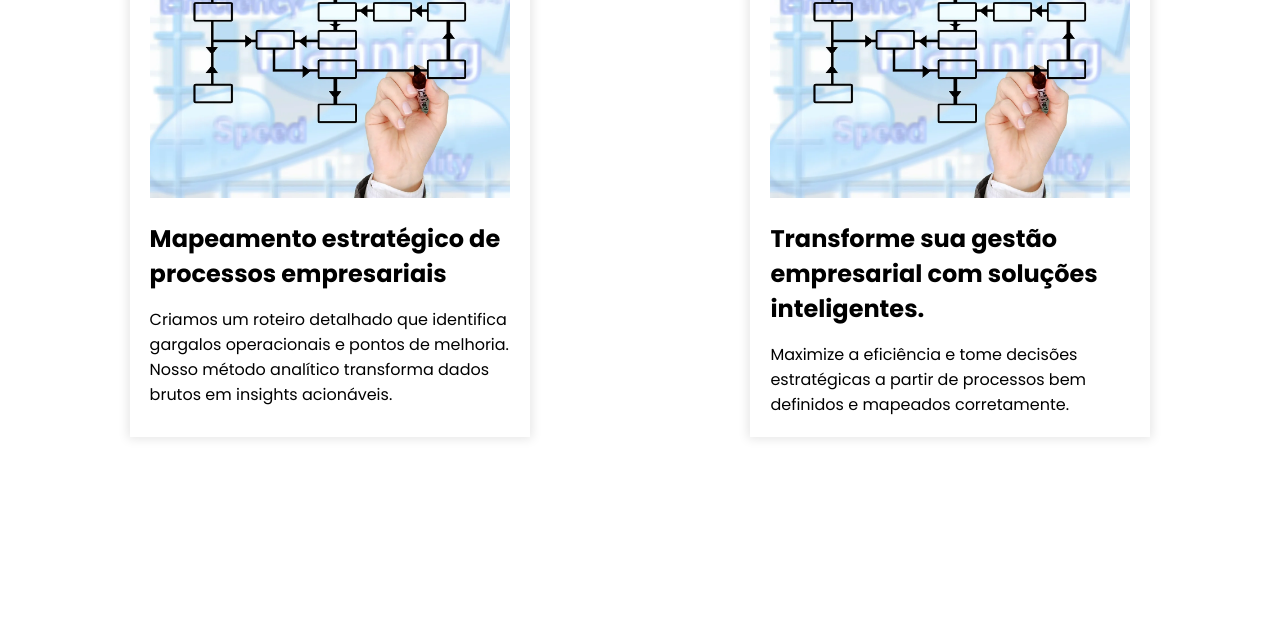
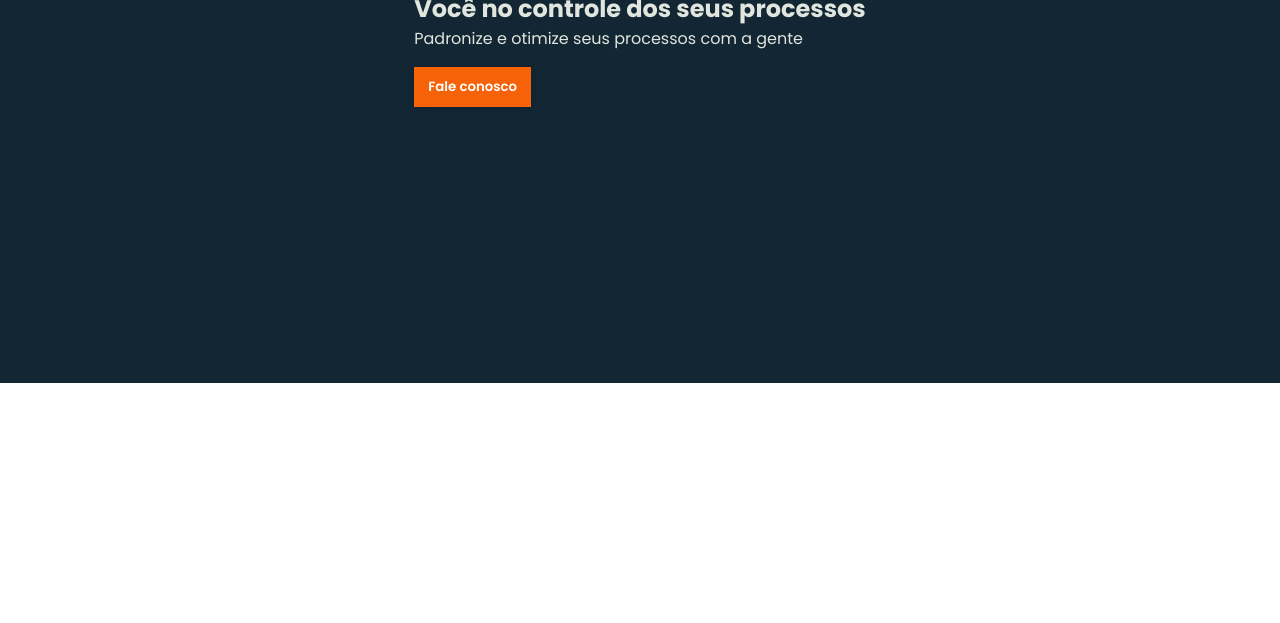
Before and after one commit to Weemap/Weemap, a plain HTML site: page index.html in a window 1280 px wide. Shown: the part 177-800 px from the top of the page. Drawn offline with Linux system fonts and the light colour scheme.

Commit message:
secao hero

```diff
--- a/index.html
+++ b/index.html
@@ -11,6 +11,9 @@
 
     <link rel="stylesheet" href ="styles/styles.css">
     <link rel="stylesheet" href ="styles/main.css">
+
+    <link rel="stylesheet" href ="styles/hero_section.css">
+
     <link rel="stylesheet" href ="styles/header.css">
 
     <link rel="stylesheet" href="https://cdnjs.cloudflare.com/ajax/libs/font-awesome/7.0.1/css/all.min.css" integrity="sha512-2SwdPD6INVrV/lHTZbO2nodKhrnDdJK9/kg2XD1r9uGqPo1cUbujc+IYdlYdEErWNu69gVcYgdxlmVmzTWnetw==" crossorigin="anonymous" referrerpolicy="no-referrer" />
@@ -21,7 +24,7 @@
         alt="Photo by Weemap Gestão I Gestão e Mapeamento de Processos on May 13, 2025."
         src="https://scontent-gig4-1.cdninstagram.com/v/t51.75761-15/497684275_17859067134419987_979293467796831399_n.jpg?stp=dst-jpg_e35_tt6&amp;_nc_cat=107&amp;ig_cache_key=MzYzMTkwMDE0NDgzNjk2NDE4OA%3D%3D.3-ccb1-7&amp;ccb=1-7&amp;_nc_sid=58cdad&amp;efg=eyJ2ZW5jb2RlX3RhZyI6InhwaWRzLjEwODB4MTM1MC5zZHIuQzMifQ%3D%3D&amp;_nc_ohc=rjVl1xBPHEQQ7kNvwEFe3YJ&amp;_nc_oc=Adn7r04fgxTaPPGlIcBVIaWPpJBZexdv0QannQAhCSPZkgoqMkksFYmrjEzTX-7MIuk&amp;_nc_ad=z-m&amp;_nc_cid=0&amp;_nc_zt=23&amp;_nc_ht=scontent-gig4-1.cdninstagram.com&amp;_nc_gid=LgSToeNu95W7AWM7QJ1kUQ&amp;oh=00_AfceegTXoCzQmicyxWeLlttOPp4FZv2eVTIXQdSg977RMQ&amp;oe=68F42FA5" > -->
 
-    <header>
+    <!-- <header>
         <nav>
             <div id="menu">
                 <img src="./assets/logo.png" id="logo">
@@ -57,10 +60,21 @@
             </div>
 
         </nav>
-    </header>
+    </header> -->
 
     <main>
-        <div class="cards">
+        <section id="hero">
+            <div>
+                <img src="./assets/logo.png" id="logo">
+                <h1>Você no controle dos seus processos</h1>
+                <p>Padronize e otimize seus processos com a gente</p>
+                <button class="btn-default">
+                    Fale conosco
+                </button>
+            </div>
+        </section>
+
+        <!-- <div class="cards">
             <div class="card">
                 <img src="assets/process_management.png" />
 
@@ -78,7 +92,7 @@
                     <p>Maximize a eficiência e tome decisões estratégicas a partir de processos bem definidos e mapeados corretamente.</p>
                 </div>
             </div>
-        </div>
+        </div> -->
     </main>
 
     <script src="scripts/mobile-menu.js"></script>
--- /dev/null
+++ b/styles/hero_section.css
@@ -0,0 +1,17 @@
+#hero {
+    background-color: var(--secondary);
+    color: var(--text-color);
+
+    height: 70vh;
+    display: flex;
+    justify-content: center;
+}
+
+#hero div {
+    padding: 20px;
+    margin: clamp(20px, 5%, 120px) auto 0;
+}
+
+#hero > div > button {
+    margin-top: 1rem;
+}
--- a/styles/main.css
+++ b/styles/main.css
@@ -1,7 +1,7 @@
 main {
     /* background-color: aquamarine; */
-    width: min(100%, 1400px);
-    padding: 4%;
+    /* width: min(100%, 1400px); */
+    /* padding: 4%; */
     margin: auto;
     /* margin: 0px 8%; */
 }
--- a/styles/styles.css
+++ b/styles/styles.css
@@ -6,6 +6,8 @@
 
     --hover-brightness: 115%;
     --primary: #F66207;
+    --secondary: #132634;
+    --text-color: #e0e6de;
 }
 
 .btn-default {
```
Also changed, not shown: assets/hero_1920x1080.jpg (added).
